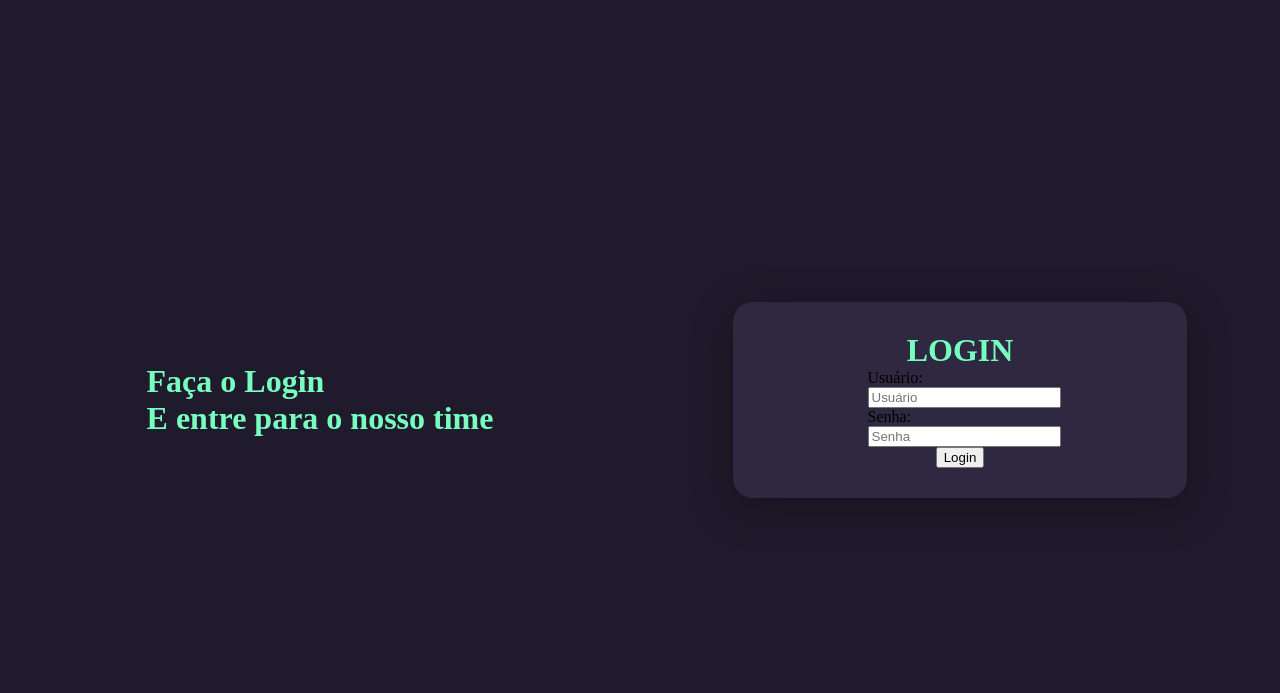
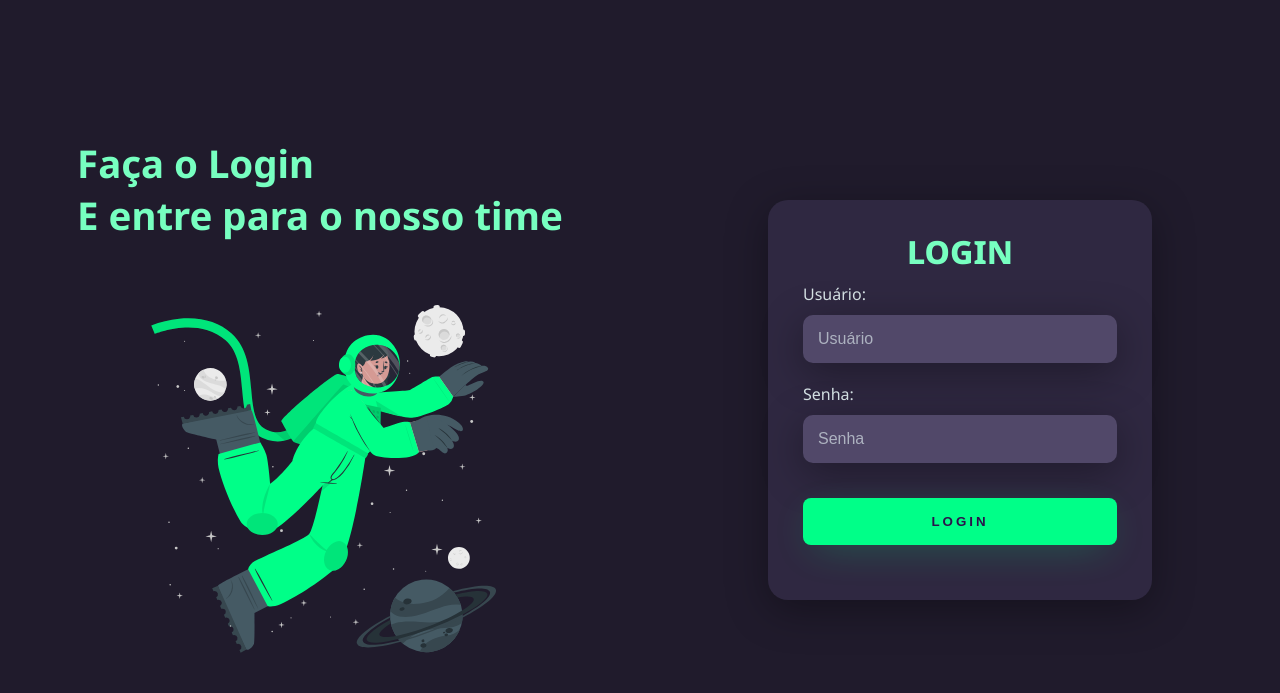
Before and after one commit to deividluan/TelaDeLogin, a plain HTML site: page index.html in a window 1280 px wide. Drawn offline with Linux system fonts and the light colour scheme.

Commit message:
Criação do visual da tela de login
Me baseando no vídeo "TELA DE LOGIN COM TEMA DARK | HTML + CSS" segui o tutorial para criação de uma tela de login, depois desse commit irei melhorar essa tela para que haja outras funções.

```diff
--- a/index.html
+++ b/index.html
@@ -12,6 +12,7 @@
         <!-- ==== Lado Esquerdo ==== -->
         <div class="left-login">
             <h1>Faça o Login <br> E entre para o nosso time</h1>
+            <img src="astronauta.svg" class="left-login-image"alt="Astronauta animação">
         </div>
 
 
--- a/style.css
+++ b/style.css
@@ -1,14 +1,22 @@
+@import url('https://fonts.googleapis.com/css2?family=Noto+Sans:ital,wght@0,100..900;1,100..900&display=swap');
+
 body {
-    margin: 0;
+    margin: 0; /*Tiran sansd, sans-serifo aquela borda feia do body*/
+    font-family: 'Noto sans', sans-serif
+}
+
+body * {
+    box-sizing: border-box;
 }
 
 .main-login{
-    width: 100vw;
-    height: 100vh;
-    background: #201b2c;
-    display: flex;
-    justify-content: center;
-    align-items: center;
+    width: 100vw; /*100VW significa que vai ocupar do campo de visão do computador HORIZONTALMENTE*/
+    height: 100vh; /*100VH significa que vai ocupar do campo de visão do computador VERTICALMENTE*/
+    /*Esses dois de cima são essenciais para manter a responsividade*/
+    background: #201b2c; /*Cor do background*/
+    display: flex; /*Permite que as classes dentro do main-login fiquem lado a lado*/
+    justify-content: center; /*Alinha os elementos da main-login no centro do eixo X (Horizontal)*/
+    align-items: center; /*Alinha os elementos da main-login no centro do eixo Y (Vertical)*/
 }
 
 .left-login{
@@ -17,11 +25,19 @@ body {
     display: flex;
     justify-content: center;
     align-items: center;
-    flex-direction: column
+    flex-direction: column /*Permite que os elementos dentro do left-login fiquem um em baixo do outro*/
+    /*Todas as configurações aqui feitas ocorrem apenas com os elementos dentro do left-login*/
 }
 
 .left-login > h1 {
+    font-size: 3vw;
     color: #77ffc0;
+    /*Aqui estamos modificando a cor da fonte de todos os elemntos h1 dentro do left-login*/
+}
+
+.left-login-image {
+    width: 33vw;
+    /* <a href="https://storyset.com/people">People illustrations by Storyset</a> */
 }
 
 .right-login{
@@ -33,30 +49,98 @@ body {
 }
 
 .card-login{
-    width: 60%;
+    width: 60%; /*Usamos 60% porque ele vai ocupar 60% do right login que ele está localizado*/
     display: flex;
     justify-content: center;
     align-items: center;
     flex-direction: column;
-    padding: 30px 35px;
+    padding: 30px 35px; /*Margem de dentro do elemento*/
     background: #2f2841;
-    border-radius: 20px;
-    box-shadow: 0px 10px 40px #00000056
+    border-radius: 20px; /*Arredondando a borda*/
+    box-shadow: 0px 10px 40px #00000056 /*Sombra da caixa*/
+    /*Aqui estamos cofigurando o espaço em volta dos inputs, fomando um quadrado que guarda os elementos*/
 }
 
 .card-login > h1 {
     color: #77ffc0;
-    font-weight: 800;
+    font-weight: 800; /*Grossura da fonte*/
     margin: 0;
 }
 
 .textfield{
+    width: 100%;
     display:flex;
-    flex-direction: column;
-    align-items: flex-start;
-    justify-content: center;
+    flex-direction: column; /*Usar o flex-direction no inicio inverte as posições do align e justify*/
+    align-items: flex-start; /*Agora é o eixo X | flex-start passa o texto para o inicio*/
+    justify-content: center; /*Agora é o eixo Y*/
+    margin: 10px 0px;
+    /*Ajustando a classe que tem o label e o input (ex:usuario e caixa de input)*/
 }
 
 .textfield > input{
-    width: 100%
+    width: 100%;  /*Vai ocupar 100% da area da classe textfield*/
+    border: none;
+    border-radius: 10px;
+    padding: 15px; /*Apenas um valor funciona tanto para o eixo X quanto para o eixo Y*/
+    background: #514869;
+    color: #f0ffffde;
+    font-size: 12pt; /*Funciona como a fonte do word*/
+    box-shadow: 0px 10px 40px #00000056;
+    outline: none; /*Esconder linha em torno do input*/
+    box-sizing: border-box; /*Faz com que a div filho jamais ultrapasse o tamanho da div pai*/
 }
+
+.textfield > label{
+    color: #f0ffffde;
+    margin-bottom: 10px; /*Fazemos uma margem para baixo*/
+}
+
+.textfield > input::placeholder{
+    color: #f0ffff94;
+    /*Aqui estamos alterando os atributos do texto dentro do input, para acessar temos que usar o ::*/
+}
+
+.btn-login{
+    width: 100%;
+    padding: 16px 0px;
+    margin: 25px;
+    border: none;
+    border-radius: 8px;
+    outline: none;
+    text-transform: uppercase;  /*transformamos o texto todo em maiusculo*/
+    font-weight: 800;
+    letter-spacing: 3px; /*Espaçamento entre as letras*/
+    color: #2b134b;
+    background: #00ff88;
+    cursor: pointer;
+    box-shadow: 0px 10px 40px -12px #00ff8052; /*Ordem: 1º Eixo X | 2º Eixo Y | 3º Blur | 4º spred | 5º Cor*/
+}
+
+@media only screen and (max-width: 900px) { /*Aqui definimos que os objetos detro se passarem de 900px vão ficcar com 85% do tamanho*/
+    .card-login{
+        width: 85%
+    }
+}
+
+@media only screen and (max-width: 600px) {
+    .main-login{
+        flex-direction: column;
+    }
+    .left-login > h1{
+        display: none;
+    }
+    .left-login{
+        width: 100%;
+        height: auto;
+    }
+    .right-login{
+        width: 100%;
+        height: 80%;
+    }
+    .left-login-image{
+        width: 35vh;
+    }
+    .card-login{
+        width: 90%;
+    }
+}
```
Also changed, not shown: astronauta.svg (added).
